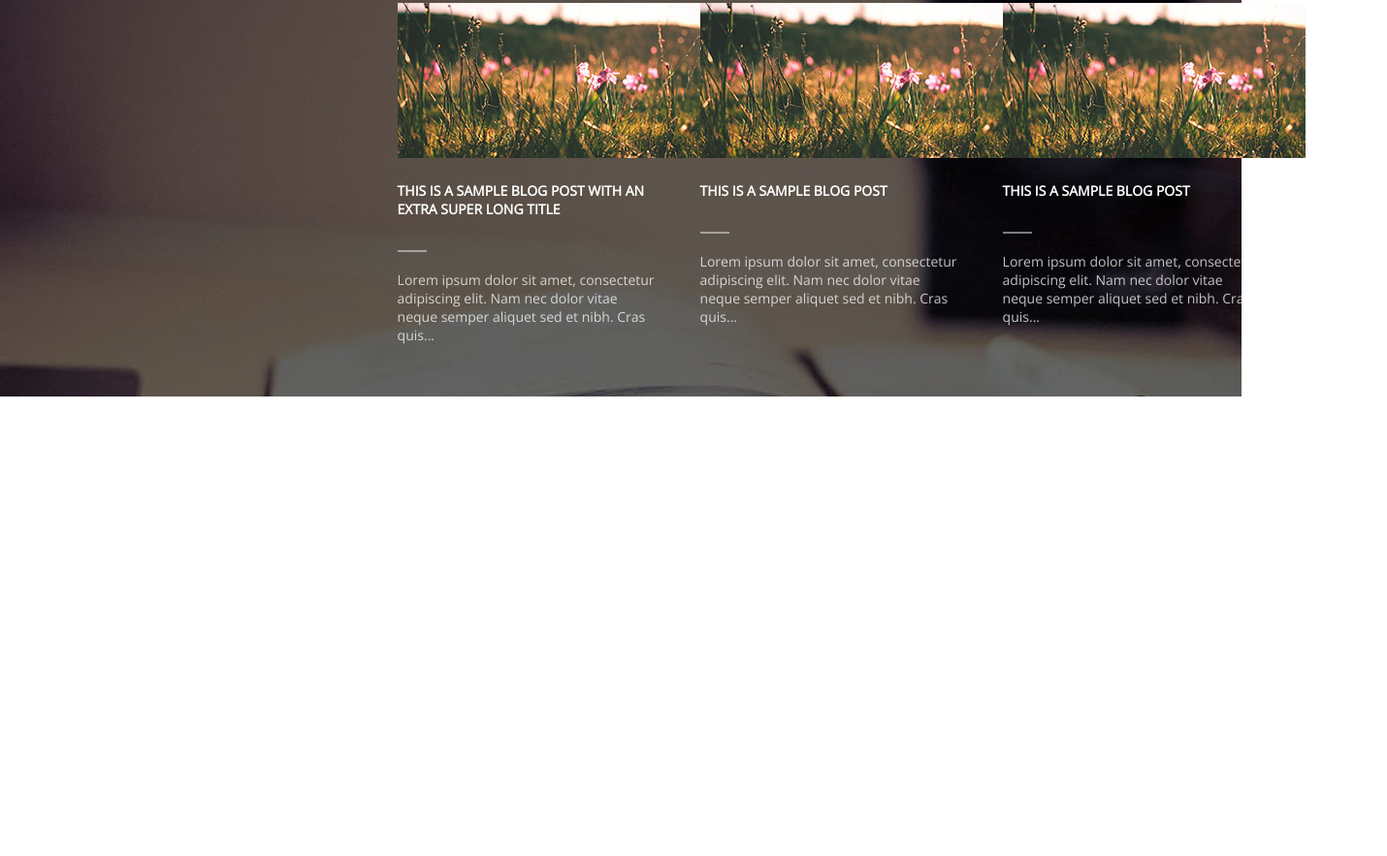
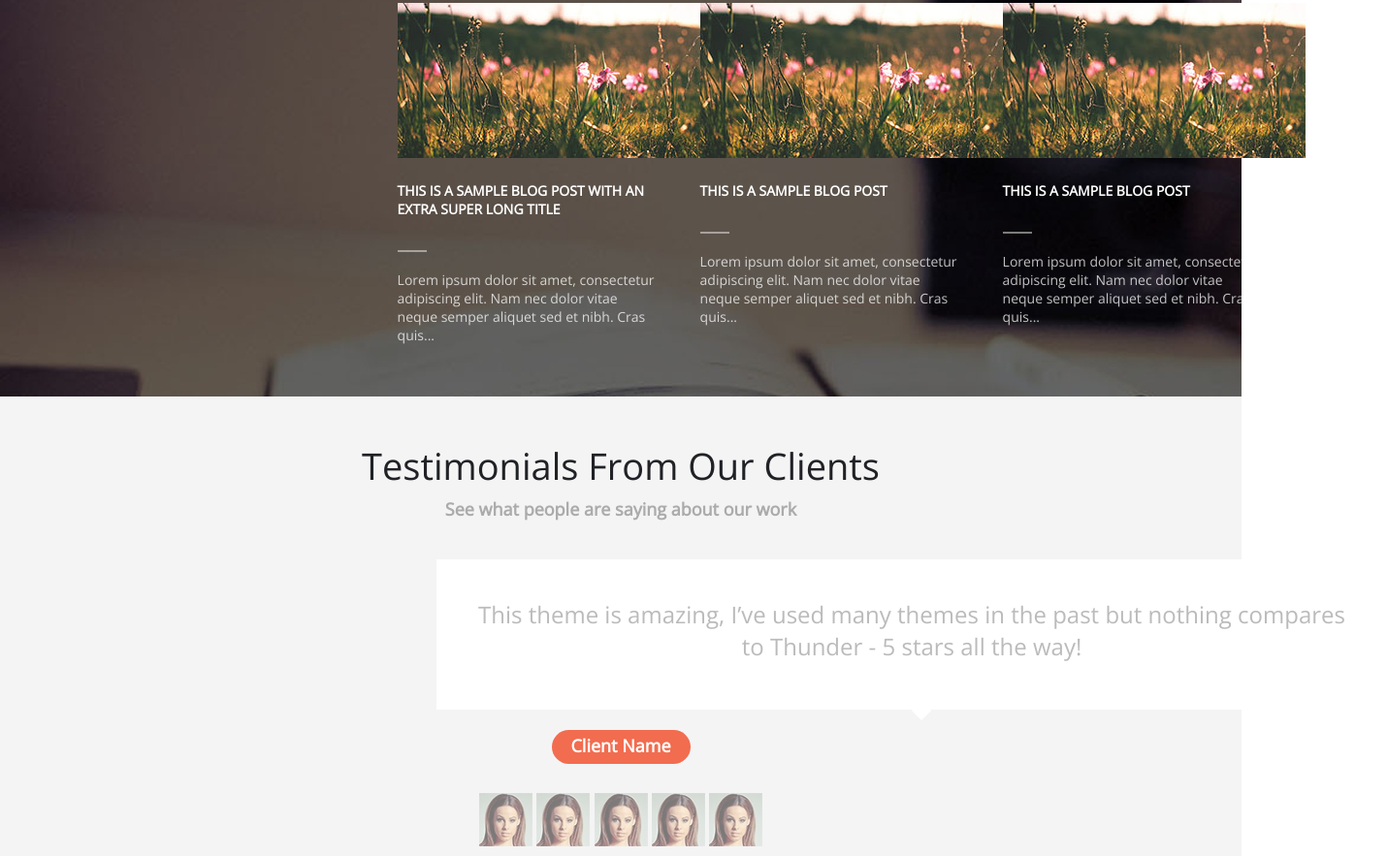
Before and after one commit to olorin44/landing-page-1-sass, a website: page index.html in a window 1280 px wide. Shown: the part 2611-3494 px from the top of the page at 97% size, 1430 px wide, since content can reach past the window. Before the commit the page ends 3087 px from the top, so only its background shows below. Drawn offline with nearby package versions, Linux system fonts and the light colour scheme.

Commit message:
Add section testimonials with styles

```diff
--- a/index.html
+++ b/index.html
@@ -167,8 +167,25 @@
 			</div>
 		</div>
 	</section>
-	<section class="section-testimonials"></section>
-	<section class="section-clients"></section>
+	<section class="section-testimonials">
+		<h1>Testimonials From Our Clients</h1>
+		<h5>See what people are saying about our work</h5>
+		<div class="section-testimonials-content">
+			<div class="section-testimonials-arrow section-testimonials-arrow-border"></div>
+			<div class="section-testimonials-arrow"></div>
+			This theme is amazing, I’ve used many themes in the past but nothing compares to Thunder - 5 stars all the way!
+		</div>
+		<h4>Client Name</h4>
+		<div class="section-testimonials-photos">
+			<img src="images/section-testimonials-image.jpg" alt="testimonials photo">
+			<img src="images/section-testimonials-image.jpg" alt="testimonials photo">
+			<img src="images/section-testimonials-image.jpg" alt="testimonials photo">
+			<img src="images/section-testimonials-image.jpg" alt="testimonials photo">
+			<img src="images/section-testimonials-image.jpg" alt="testimonials photo">
+		</div>
+	</section>
+	<section class="section-clients">
+	</section>
 	<section class="section-commerce"></section>
 	<section class="section-callout"></section>
 	<section class="section-footer"></section>
--- a/sass/style.scss
+++ b/sass/style.scss
@@ -8,6 +8,7 @@
 @import "style_sections_portfolio";
 @import "style_sections_content";
 @import "style_sections_blog";
+@import "style_sections_testimonials";
 // @import "style_sections_about";
 // @import "style_sections_services";
 // @import "style_sections_projects";
--- /dev/null
+++ b/sass/style_sections_testimonials.scss
@@ -0,0 +1,79 @@
+.section-testimonials {
+	background-color: #f4f4f4;
+	padding-top: 70px;
+	text-align: center;
+
+	h1 {
+		color: #202226;
+		font-size: 38px;
+		font-weight: normal;
+		line-height: 0.1em;
+		margin: 0;
+	}
+
+	h3 {
+		background-color: #fff;
+		color: #bbb;
+		font-size: 24px;
+		font-weight: normal;
+		height: 155px;
+		margin: 0 auto;
+		width: 980px;
+	}
+
+	h4 {
+		background-color: #f26c4f;
+		border-radius: 20px;
+		color: #fff;
+		font-size: 18px;
+		height: 35px;
+		margin: 21px auto 30px;
+		padding-top: .3%;
+		width: 143px;
+	}
+
+	h5 {
+		color: #ababab;
+		font-size: 18px;
+		margin-bottom: 40px;
+	}
+
+}
+
+.section-testimonials-content {
+	background-color: #fff;
+	color: #bbb;
+	font-size: 24px;
+	height: 155px;
+	left: 50px;
+	margin-left: 400px;
+	padding: 40px;
+	position: relative;
+	width: 980px;
+}
+.section-testimonials-arrow {
+	position: absolute;
+	left: 490px;
+ 	bottom: -10px;
+	border-top: 10px solid #fff;
+	border-left: 10px solid transparent;
+	border-right: 10px solid transparent;
+}
+.section-testimonials-arrow-border {
+	bottom: -11px;
+	border-bottom-color: rgba(0, 0, 0, 0.2);
+}
+
+.section-testimonials-photos {
+	display: inline-block;
+
+	img {
+		border-bottom: 5px solid transparent;
+		opacity: .5;
+
+		&:hover {
+			border-bottom: 5px solid #1fb4da;
+			opacity: 1;
+		}
+	}
+}
```
Also changed, not shown: css/style.css, images/section-testimonials-image.jpg (added), 1 other file.
